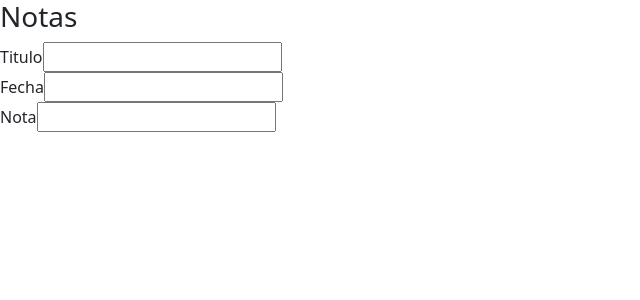
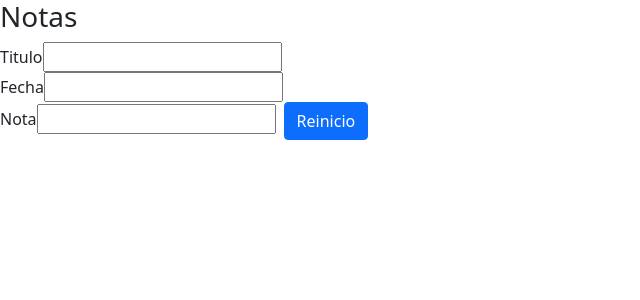
Before and after one commit to LuisEUS/notas, a React (Create React App) app: page / in a window 1280 px wide. Shown: the top 300 px of the page, without its empty margins (0-640 px from the left). Built offline with nearby package versions, Linux system fonts and the light colour scheme.

Commit message:
Se añadió un botón para resetear los campos del formulario

```diff
--- a/src/App.jsx
+++ b/src/App.jsx
@@ -17,6 +17,14 @@ function App() {
     });
   };
 
+  const handleResetChange = () => {
+    setInputState({
+      ...inputState,
+    titulo: "",
+    fecha: "",
+    nota: ""
+  });
+  };
 
   return (
     <div className="App">
@@ -47,6 +55,14 @@ function App() {
         onChange = {handleInputChange}
         value = {inputState.nota}
       />
+    <button
+          type="button"
+          className="btn btn-primary mx-2"
+          onClick={handleResetChange}
+          style={{marginLeft:"15px"}}
+        >Reinicio
+    </button>
+
     </div>
   );
 }
```
